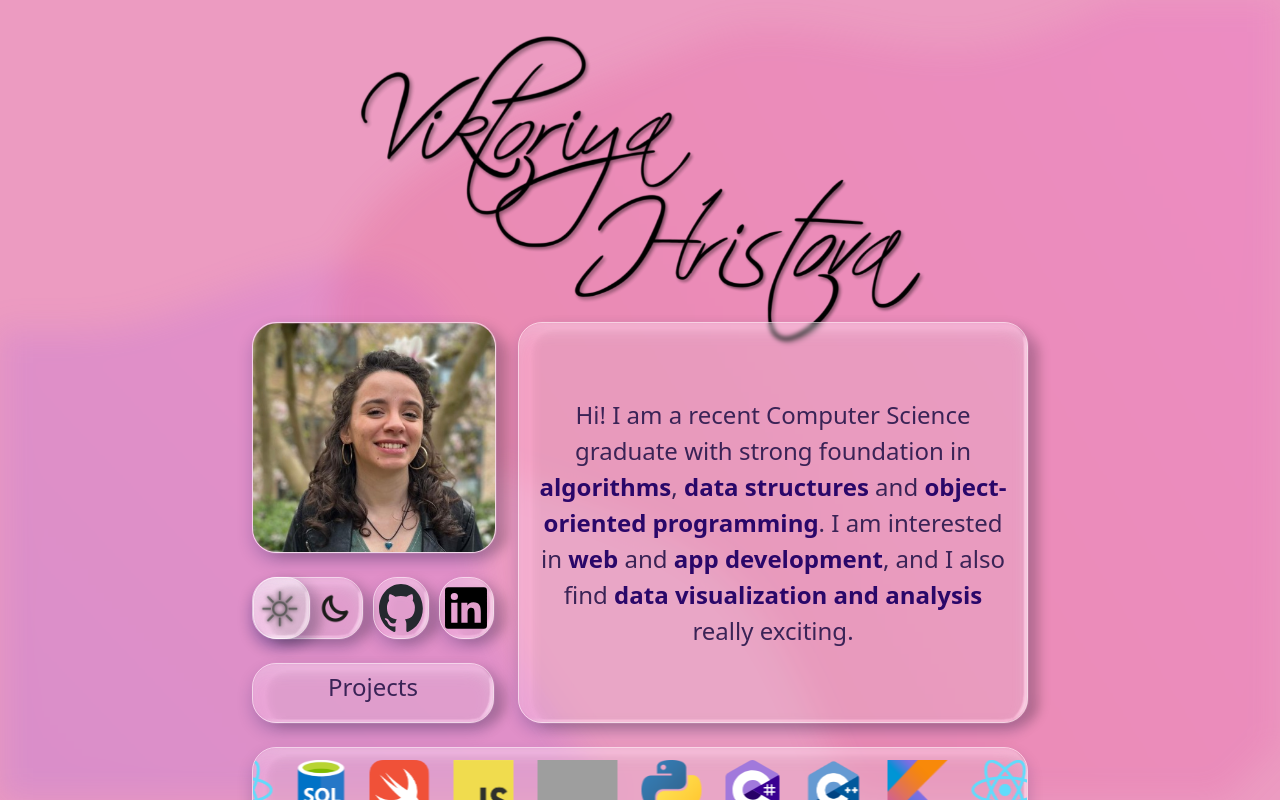
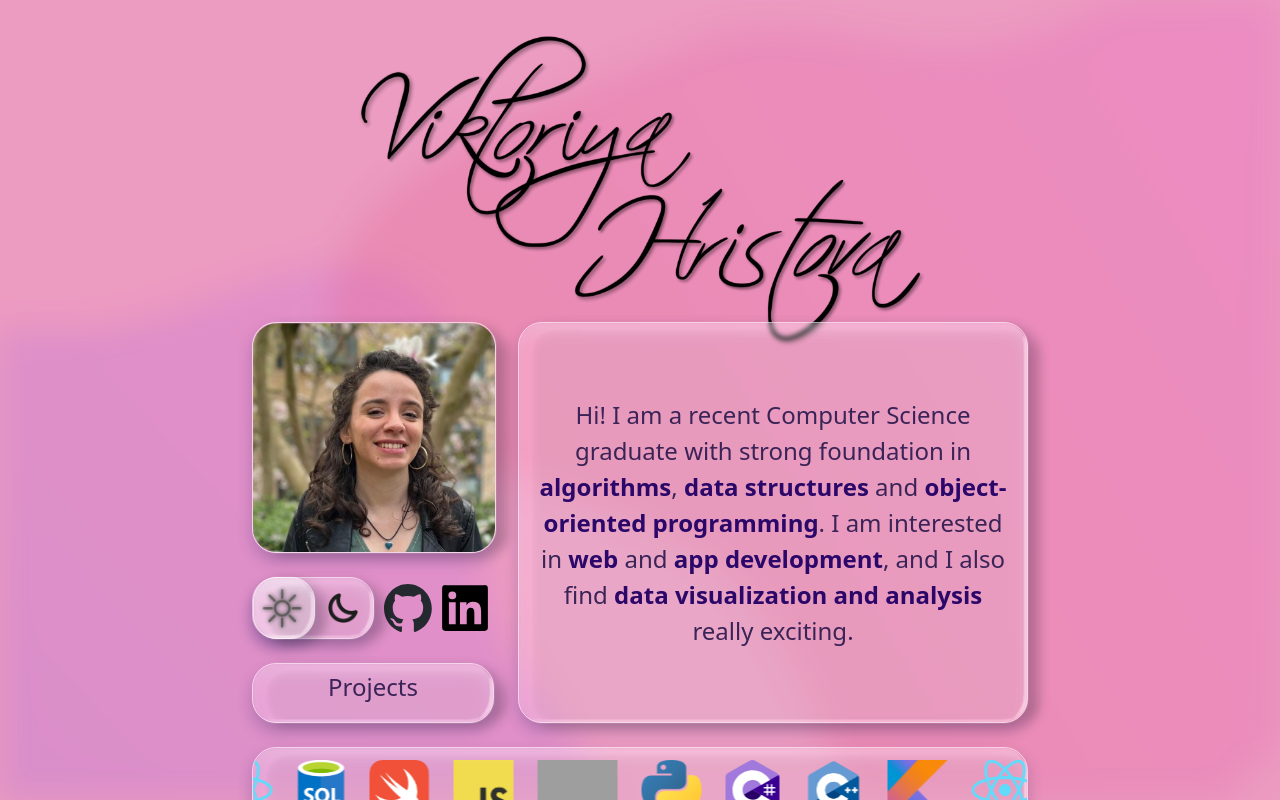
Before and after one commit to vikihh/vikihh.github.io, a React (Vite) app: page / in a window 1280 px wide. Shown: the top 800 px of the page. Built offline with nearby package versions, Linux system fonts and the light colour scheme; grey boxes are pictures that could not be loaded.

Commit message:
change socials design

```diff
--- a/src/components/Social.jsx
+++ b/src/components/Social.jsx
@@ -1,6 +1,5 @@
 import GitHubLogo from "../assets/logos/github.svg"
 import LinkedInLogo from "../assets/logos/linkedin.svg"
-import Box from "./Box.jsx"
 
 const links = {
   github: "https://github.com/vikihh/",
@@ -9,14 +8,13 @@ const links = {
 
 function Social({ logo = 'github' }) {
   return (
-    <Box content=
+    <div className={'box'}>
       {
         <a href={links[logo]} target="_blank">
-          <img src={(logo == 'linkedin') ? LinkedInLogo : GitHubLogo} alt="Logo" />
+          <img src={(logo == 'linkedin') ? LinkedInLogo : GitHubLogo} alt="Logo" style={{ width: "2em", height: "2em", display: "flex" }}/>
         </a>
       }
-      className="button"
-    />
+    </div>
   );
 }
 
```
